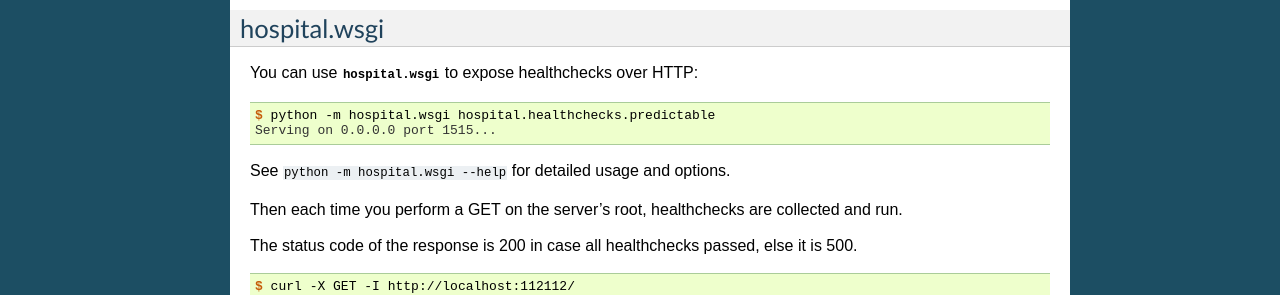
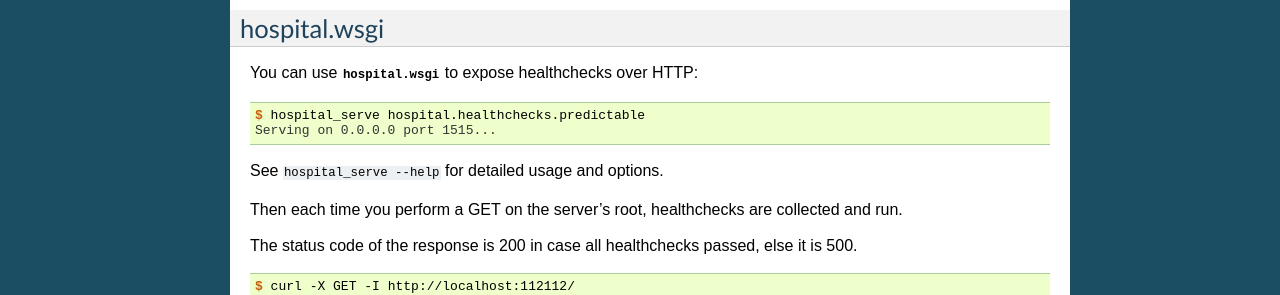
Before and after one commit to python-hospital/hospital, a Sphinx documentation site: the page built from docs/run.txt, in a window 1280 px wide. Shown: the part 1004-1299 px from the top of the page. Built offline with Sphinx 7.4.7, drawn with Linux system fonts in a browser that asks for light colours.

Commit message:
Document hospital_serve.

```diff
--- a/docs/run.txt
+++ b/docs/run.txt
@@ -78,10 +78,10 @@ You can use :mod:`hospital.wsgi` to expose healthchecks over HTTP:
 
 .. code:: console
 
-   $ python -m hospital.wsgi hospital.healthchecks.predictable
+   $ hospital_serve hospital.healthchecks.predictable
    Serving on 0.0.0.0 port 1515...
 
-See ``python -m hospital.wsgi --help`` for detailed usage and options.
+See ``hospital_serve --help`` for detailed usage and options.
 
 Then each time you perform a GET on the server's root, healthchecks are
 collected and run.
```
